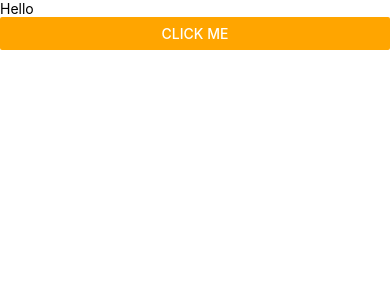
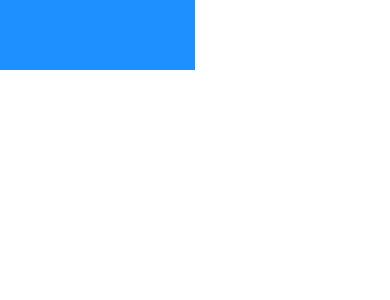
Before and after one commit to codesgen/DoneWithIt, a React Native app: screen / in a window 390 px wide. Shown: the top 300 px of the page. Built offline with nearby package versions, Linux system fonts and the light colour scheme.

Commit message:
Dimensions api

```diff
--- a/App.js
+++ b/App.js
@@ -8,28 +8,16 @@ import {
   Text,
   Platform,
   StatusBar,
+  Dimensions,
 } from "react-native";
 
 export default function App() {
+  console.log(Dimensions.get("screen"));
   return (
     <SafeAreaView style={styles.container}>
-      <Text>Hello</Text>
-      <Button
-        color="orange"
-        title="Click me"
-        onPress={() =>
-          Alert.alert("My Title", "My Message", [
-            {
-              text: "Yes",
-              onPress: () => console.log("Yes"),
-            },
-            {
-              text: "No",
-              onPress: () => console.log("No"),
-            },
-          ])
-        }
-      ></Button>
+      <View
+        style={{ backgroundColor: "dodgerblue", width: "50%", height: 70 }}
+      ></View>
     </SafeAreaView>
   );
 }
```
